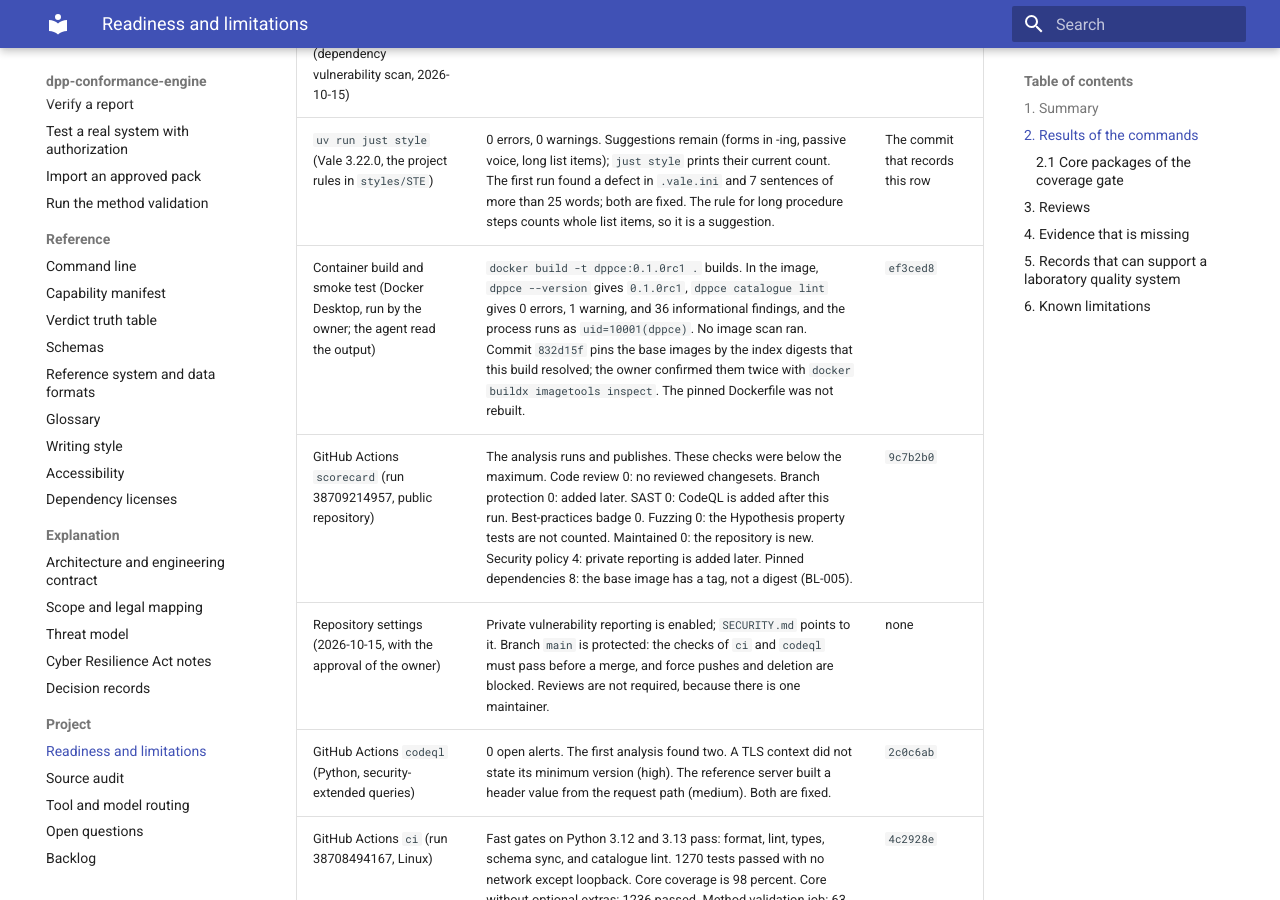
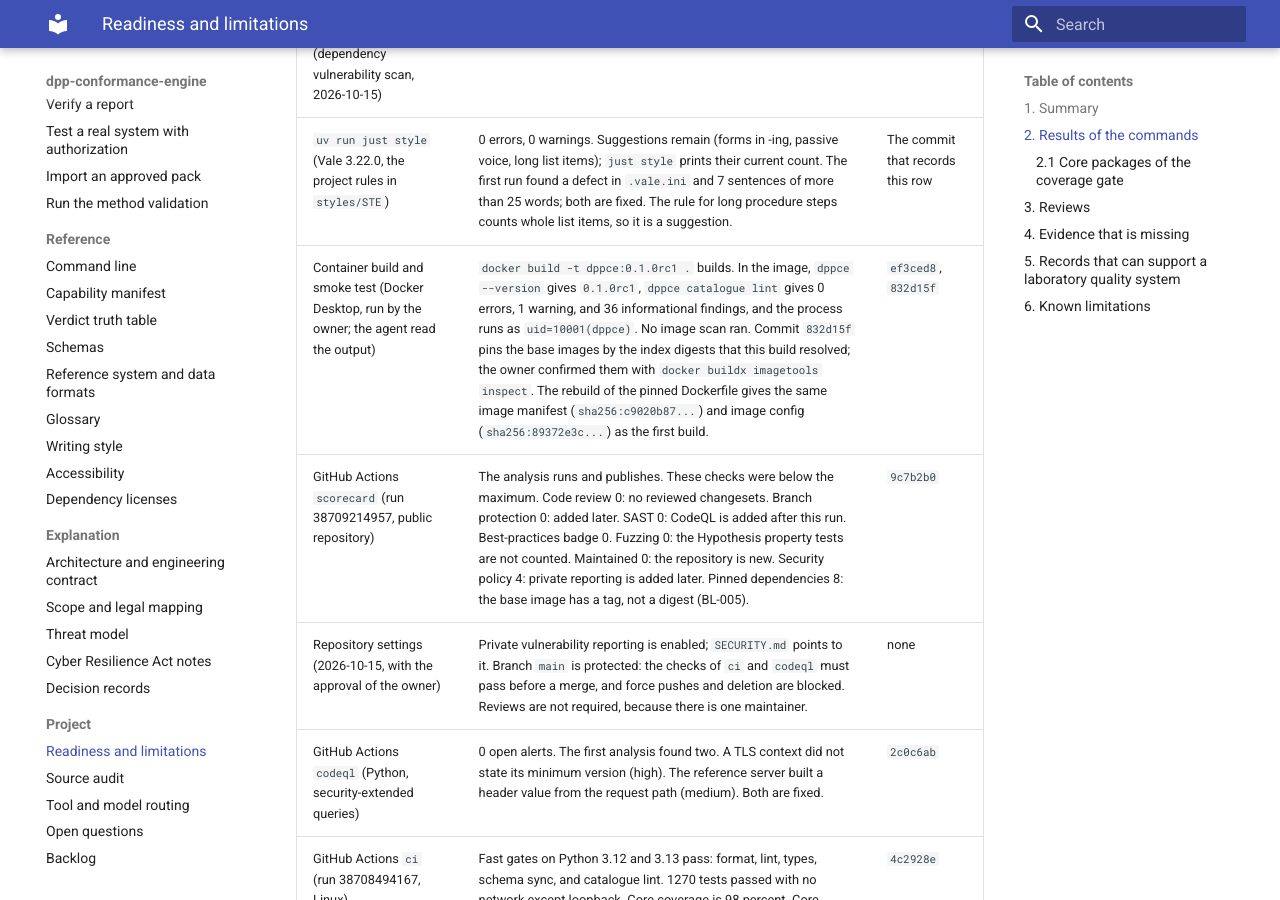
Before and after one commit to hadijannat/dpp-conformance-engine, an MkDocs documentation site: the page built from docs/readiness.md, in a window 1280 px wide and 900 px high, scrolled down 2548 px. Built offline with MkDocs 1.6.1 and Material for MkDocs 9.7.7, drawn with Linux system fonts in a browser that asks for light colours; the version menu is left out.

Commit message:
docs(readiness): the pinned Dockerfile rebuilds to the same image
The owner rebuilt the image from commit 832d15f. The image manifest and
the image config digests equal those of the first, unpinned build, so the
pinned base images are the ones that the first build used.

Co-Authored-By: Claude Opus 5.5 <noreply@anthropic.com>

```diff
--- a/docs/readiness.md
+++ b/docs/readiness.md
@@ -43,7 +43,7 @@ ran the commands. No human has repeated them.
 | `uv run just docs` (strict build) | Built with no warning. The ADR pages are outside the navigation; the build reports that as information. | `d149ee8` |
 | `uvx pip-audit` over `uv export --all-extras --all-groups` (dependency vulnerability scan, 2026-10-15) | pip-audit 2.10.1: no known vulnerabilities in the 111 locked packages. The scan sends package names and versions to the vulnerability databases. | `a2c72ef` |
 | `uv run just style` (Vale 3.22.0, the project rules in `styles/STE`) | 0 errors, 0 warnings. Suggestions remain (forms in -ing, passive voice, long list items); `just style` prints their current count. The first run found a defect in `.vale.ini` and 7 sentences of more than 25 words; both are fixed. The rule for long procedure steps counts whole list items, so it is a suggestion. | The commit that records this row |
-| Container build and smoke test (Docker Desktop, run by the owner; the agent read the output) | `docker build -t dppce:0.1.0rc1 .` builds. In the image, `dppce --version` gives `0.1.0rc1`, `dppce catalogue lint` gives 0 errors, 1 warning, and 36 informational findings, and the process runs as `uid=10001(dppce)`. No image scan ran. Commit `832d15f` pins the base images by the index digests that this build resolved; the owner confirmed them twice with `docker buildx imagetools inspect`. The pinned Dockerfile was not rebuilt. | `ef3ced8` |
+| Container build and smoke test (Docker Desktop, run by the owner; the agent read the output) | `docker build -t dppce:0.1.0rc1 .` builds. In the image, `dppce --version` gives `0.1.0rc1`, `dppce catalogue lint` gives 0 errors, 1 warning, and 36 informational findings, and the process runs as `uid=10001(dppce)`. No image scan ran. Commit `832d15f` pins the base images by the index digests that this build resolved; the owner confirmed them with `docker buildx imagetools inspect`. The rebuild of the pinned Dockerfile gives the same image manifest (`sha256:c9020b87...`) and image config (`sha256:89372e3c...`) as the first build. | `ef3ced8`, `832d15f` |
 | GitHub Actions `scorecard` (run 38709214957, public repository) | The analysis runs and publishes. These checks were below the maximum. Code review 0: no reviewed changesets. Branch protection 0: added later. SAST 0: CodeQL is added after this run. Best-practices badge 0. Fuzzing 0: the Hypothesis property tests are not counted. Maintained 0: the repository is new. Security policy 4: private reporting is added later. Pinned dependencies 8: the base image has a tag, not a digest (BL-005). | `9c7b2b0` |
 | Repository settings (2026-10-15, with the approval of the owner) | Private vulnerability reporting is enabled; `SECURITY.md` points to it. Branch `main` is protected: the checks of `ci` and `codeql` must pass before a merge, and force pushes and deletion are blocked. Reviews are not required, because there is one maintainer. | none |
 | GitHub Actions `codeql` (Python, security-extended queries) | 0 open alerts. The first analysis found two. A TLS context did not state its minimum version (high). The reference server built a header value from the request path (medium). Both are fixed. | `2c0c6ab` |
```
Also changed, not shown: TASKS.md (+1 -1 lines).
